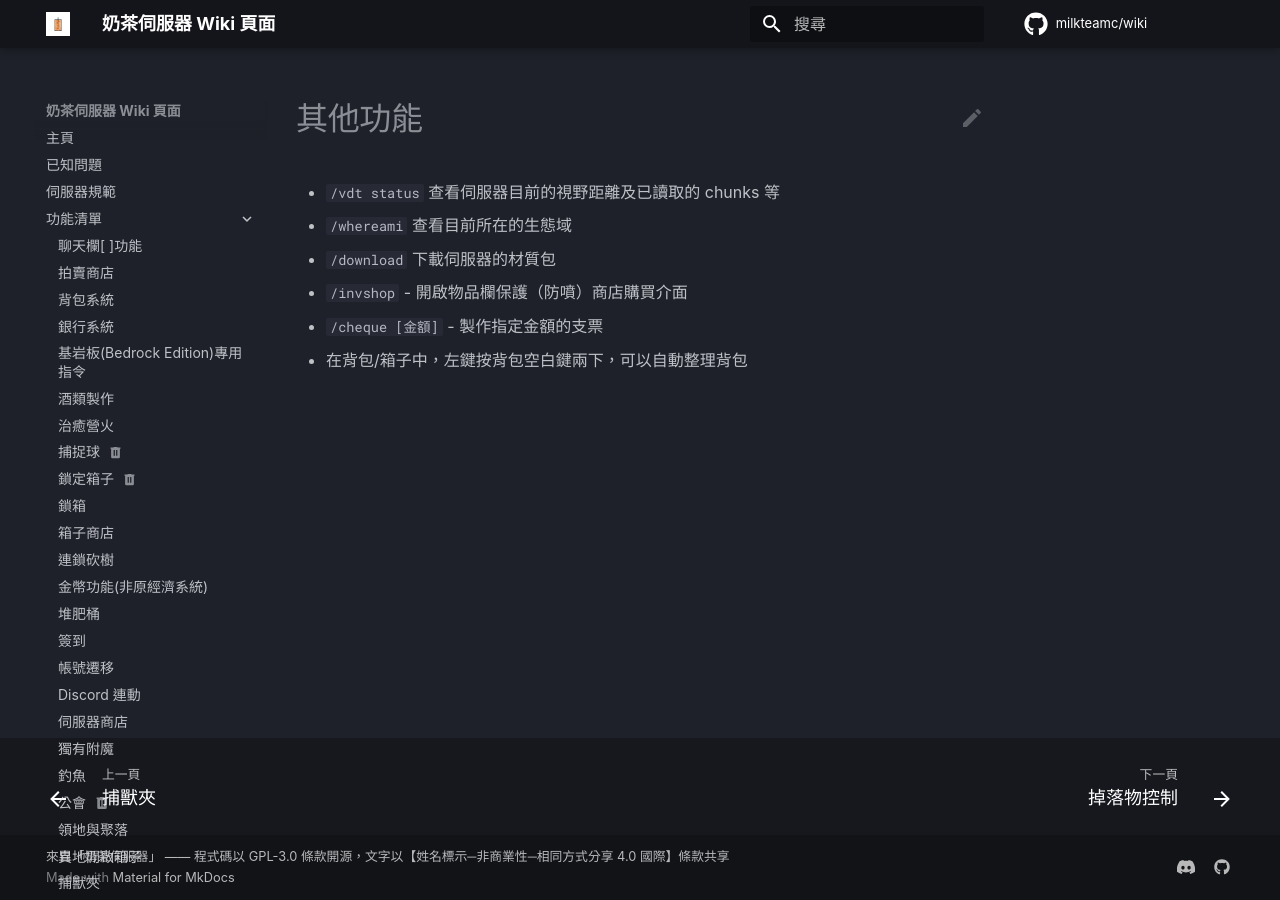
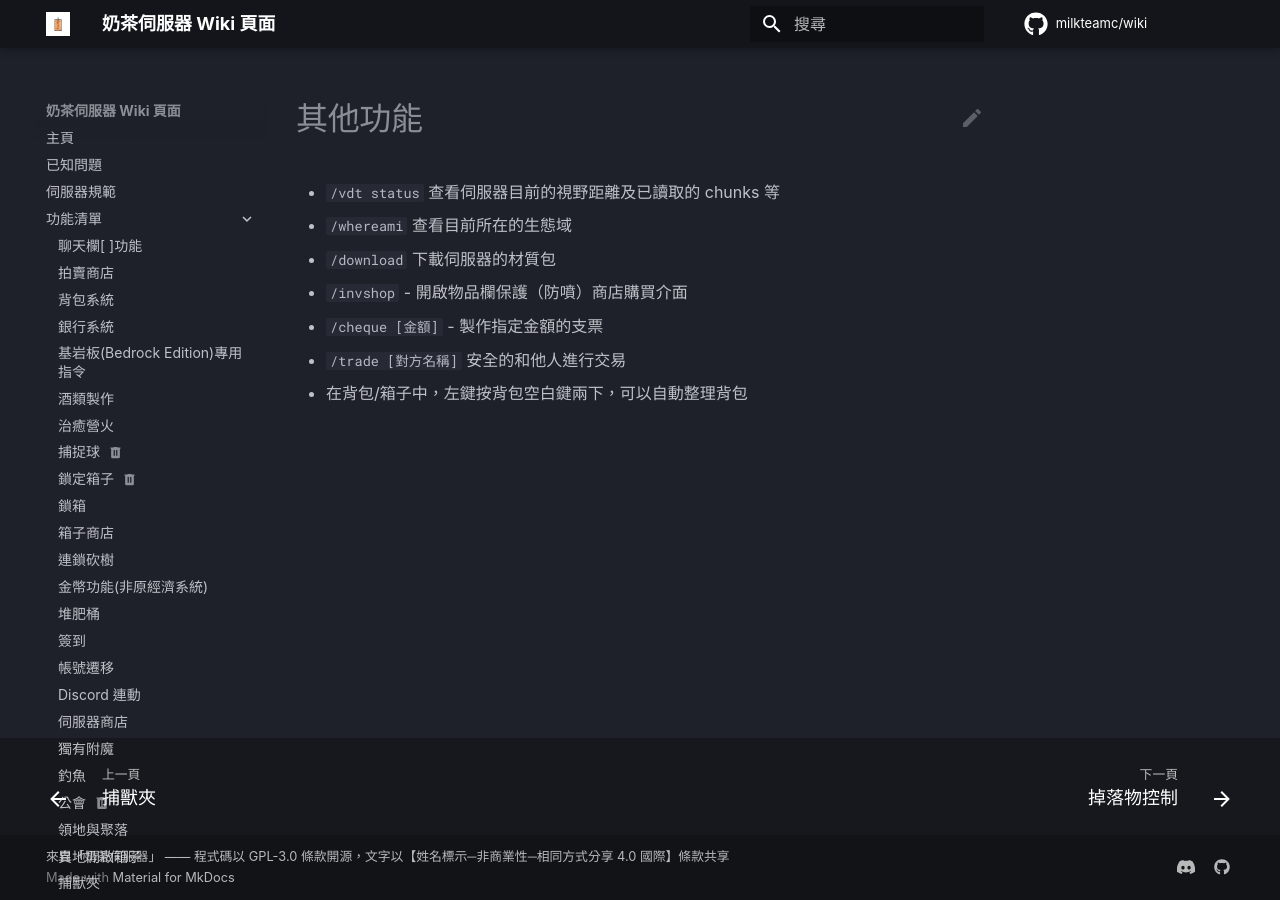
Before and after one commit to milkteamc/wiki, an MkDocs documentation site: the page built from docs/功能清單/others.md, in a window 1280 px wide. Built offline with MkDocs 1.6.1 and Material for MkDocs 9.7.7, drawn with Linux system fonts in a browser that asks for light colours; some web fonts are replaced; plug-ins that fetch from the network failed and are left out; comment, search, counter and statistics services are not loaded.

Commit message:
add trade

```diff
--- a/docs/功能清單/others.md
+++ b/docs/功能清單/others.md
@@ -4,4 +4,5 @@
 - `/download` 下載伺服器的材質包
 - `/invshop` - 開啟物品欄保護（防噴）商店購買介面
 - `/cheque [金額]` - 製作指定金額的支票
+- `/trade [對方名稱]` 安全的和他人進行交易
 - 在背包/箱子中，左鍵按背包空白鍵兩下，可以自動整理背包
```
